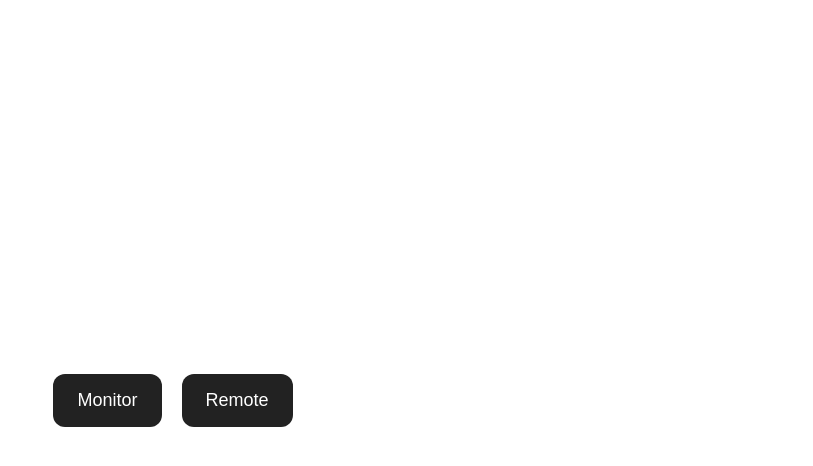
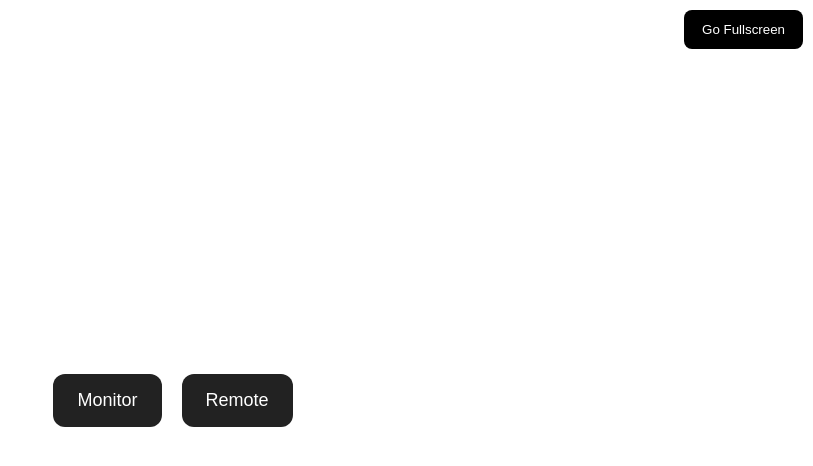
Before and after one commit to promaticsabhinish987-dot/remoteGame, a website: page public/index.html in a window 1280 px wide. Shown: the whole page, without its empty margins (467-1280 px from the left). Drawn offline with nearby package versions, Linux system fonts and the light colour scheme.

Commit message:
full screen mode

```diff
--- a/public/index.html
+++ b/public/index.html
@@ -157,6 +157,18 @@ html, body {
   touch-action: none; /* 🔥 CHANGED from manipulation */
 }
 
+  #fullscreenBtn {
+      position: fixed;
+      top: 10px;
+      right: 10px;
+      padding: 12px 18px;
+      background: #000;
+      color: #fff;
+      border: none;
+      border-radius: 8px;
+      z-index: 1000;
+   }
+
 
 </style>
 
@@ -166,6 +178,8 @@ html, body {
   <button onclick="startMonitor()">Monitor</button>
   <button onclick="showRemote()">Remote</button>
 </div>
+
+  <button id="fullscreenBtn">Go Fullscreen</button>
 
 <div id="remoteUI" style="display:none;">
 <input id="roomInput" placeholder="Enter Room ID" />
@@ -185,6 +199,14 @@ html, body {
 <script src="/socket.io/socket.io.js"></script>
 
 <script>
+
+   //full screen mode
+  document.getElementById("fullscreenBtn").addEventListener("click", () => {
+    const el = document.documentElement;
+    if (el.requestFullscreen) el.requestFullscreen();
+    else if (el.webkitRequestFullscreen) el.webkitRequestFullscreen(); // Safari
+  });
+
 const socket = io({
   transports: ["websocket"] // 🔥 ADDED: faster, no polling fallback
 });
```
